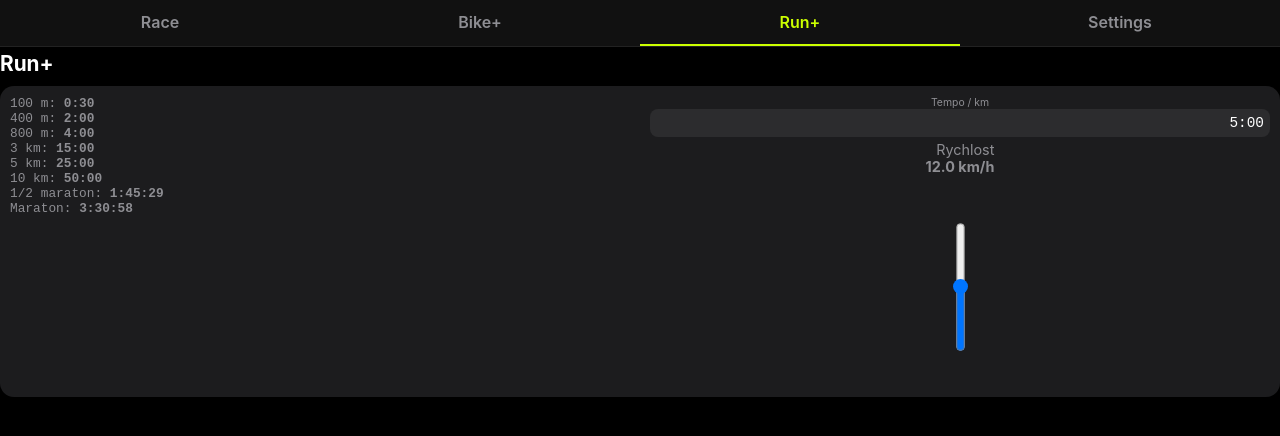
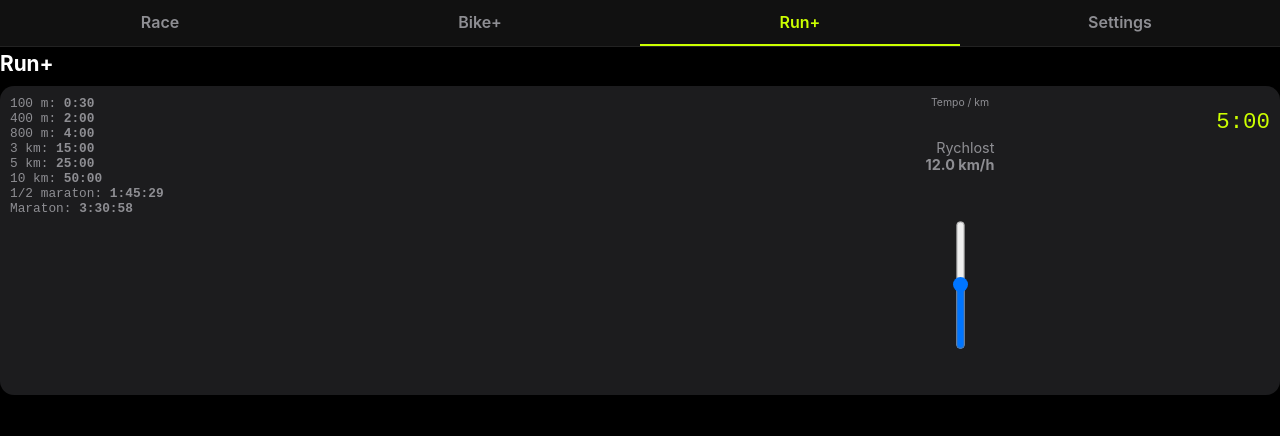
Before and after one commit to Chudacek-Group/Triathlon, a plain HTML site: page index.html in a window 1280 px wide. Drawn offline with Linux system fonts and the light colour scheme.

Commit message:
Update style.css

```diff
--- a/style.css
+++ b/style.css
@@ -156,17 +156,18 @@ input[type=range] {
 }
 
 /* Tempo – stejný styl jako celkový čas v Race */
-.pace-display {
-  background: none;
-  border: 0;
-  color: var(--accent);
-  font-family: monospace;
-  font-size: 1.4rem;
-  text-align: right;
-  padding: 0;
-  margin: 0;
-  width: 100%;
+input.pace-display {
+  background: none !important;
+  border: 0 !important;
+  color: var(--accent) !important;
+  font-family: monospace !important;
+  font-size: 1.4rem !important;
+  text-align: right !important;
+  padding: 0 !important;
+  margin: 0 !important;
+  width: 100% !important;
 }
+
 
 /* Rychlost */
 .speed-box {
```
